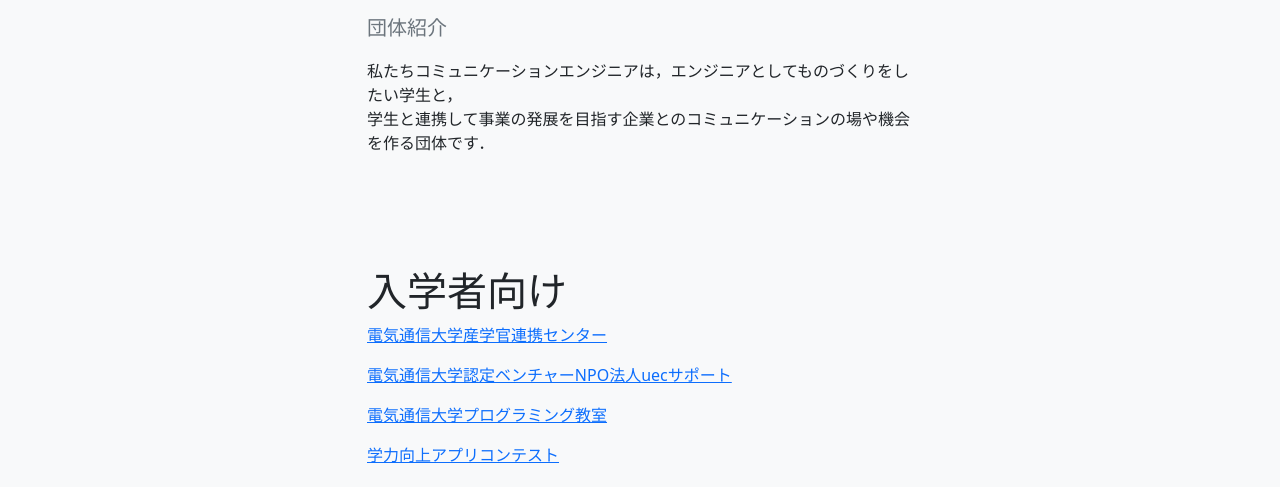
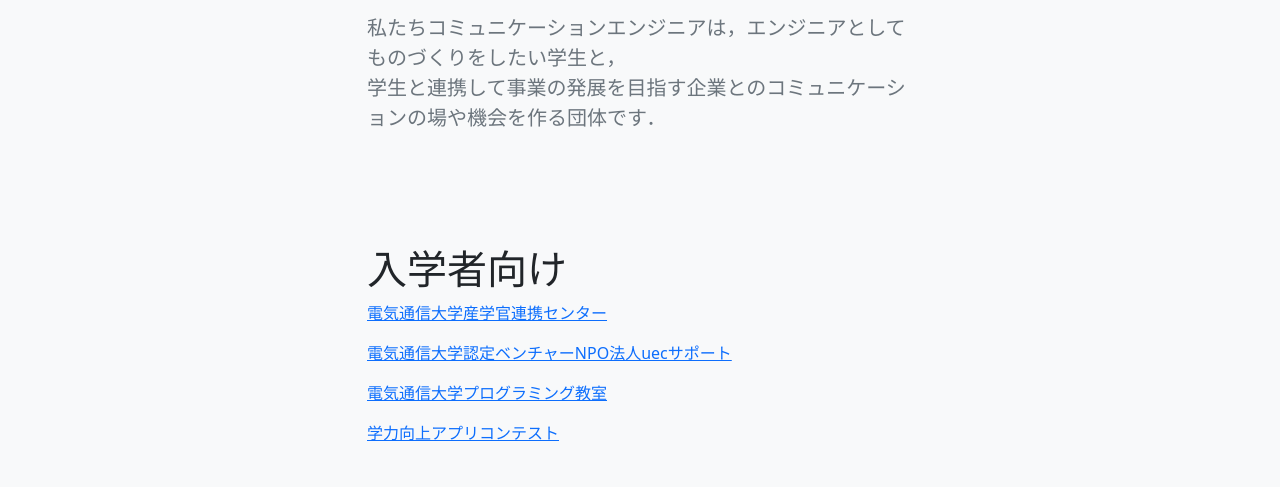
Before and after one commit to communicationengineer/communicationengineer.github.io, a plain HTML site: page index.html in a window 1280 px wide. Shown: the part 613-1100 px from the top of the page. Drawn offline with Linux system fonts and the light colour scheme.

Commit message:
Update index.html

```diff
--- a/index.html
+++ b/index.html
@@ -87,10 +87,8 @@
     <div class="row py-lg-5">
       <div class="col-lg-6 col-md-8 mx-auto">
        <h1 class="fw-light">Profile</h1>
-　　　　<p class="lead text-muted">団体紹介</p>
-        <p>私たちコミュニケーションエンジニアは，エンジニアとしてものづくりをしたい学生と，<br>
-           学生と連携して事業の発展を目指す企業とのコミュニケーションの場や機会を作る団体です．<br>
-        <p>
+　　　　<p class="lead text-muted">私たちコミュニケーションエンジニアは，エンジニアとしてものづくりをしたい学生と，<br>
+        学生と連携して事業の発展を目指す企業とのコミュニケーションの場や機会を作る団体です．</p>
       </div>
     </div>
   </section>
```
